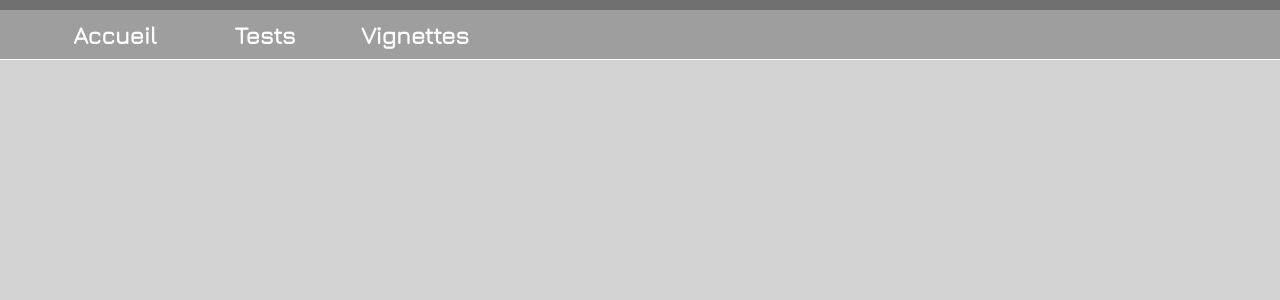
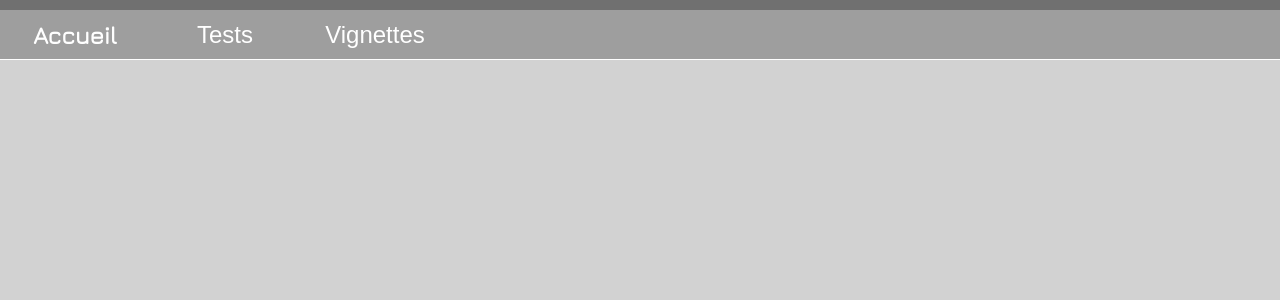
Before and after one commit to Giildo/UPE2A, a Symfony app: template templates/base.html.twig in a window 1280 px wide. Shown: the top 300 px of the page. Run offline with Twig, Linux system fonts and the light colour scheme; the template is opened without the code that fills it, so the values that code supplies are empty; some libraries are stand-ins or nearby versions.

Commit message:
Design the navbar

```diff
--- a/assets/css/core/_nav.scss
+++ b/assets/css/core/_nav.scss
@@ -10,32 +10,85 @@
   width: 100%;
   box-sizing: border-box;
   top: 0;
+  display: flex;
+  flex-direction: row;
+  align-items: center;
+  margin: 0;
 
-  ul {
+  a {
+    color: white;
+    font-family: $titleFont;
+    text-decoration: none;
+    font-weight: bold;
+    font-size: 1.5em;
+  }
+
+  #brand {
+    flex-basis: 150px;
+    height: 100%;
+    width: 100%;
     display: flex;
-    flex-direction: row;
+    justify-content: center;
     align-items: center;
-    margin: 0;
-    height: 49px;
 
-    li {
-      list-style: none;
-      flex-basis: 150px;
-      height: 100%;
-      display: flex;
-      justify-content: center;
-      align-items: center;
+    &:hover {
+      background-color: $greyDark;
+    }
+  }
+
+  .dropdown {
+    position: relative;
+    list-style: none;
+    flex-basis: 150px;
+    height: 100%;
+    display: flex;
+    justify-content: center;
+    align-items: center;
+
+    .dropbtn {
+      background-color: $grey;
+      color: white;
+      width: 100%;
+      font-size: 1.5em;
+      border: none;
+      cursor: pointer;
 
       &:hover {
         background-color: $greyDark;
       }
+    }
+
+    .dropdown-content {
+      display: none;
+      position: absolute;
+      top: 49px;
+      background: $grey;
+      min-width: 200px;
+      -webkit-box-shadow: 0 8px 16px 0 rgba(0,0,0,0.2);
+      -moz-box-shadow: 0 8px 16px 0 rgba(0,0,0,0.2);
+      box-shadow: 0 8px 16px 0 rgba(0,0,0,0.2);
 
       a {
-        color: white;
-        font-family: $titleFont;
-        text-decoration: none;
-        font-weight: bold;
-        font-size: 1.5em;
+        padding: 10px 0;
+        font-size: 1.1em;
+        display: block;
+        text-align: center;
+
+        &:hover {
+          background-color: $greyDark;
+        }
+      }
+    }
+
+    &:hover {
+      background-color: $greyDark;
+
+      .dropdown-content {
+        display: block;
+      }
+
+      .dropbtn {
+        background-color: $greyDark;
       }
     }
   }
--- a/assets/css/style.css
+++ b/assets/css/style.css
@@ -6,28 +6,65 @@
   height: 60px;
   width: 100%;
   box-sizing: border-box;
-  top: 0; }
-  #navbar ul {
+  top: 0;
   display: flex;
   flex-direction: row;
   align-items: center;
-    margin: 0;
-    height: 49px; }
-    #navbar ul li {
+  margin: 0; }
+  #navbar a {
+    color: white;
+    font-family: "Jura", sans-serif;
+    text-decoration: none;
+    font-weight: bold;
+    font-size: 1.5em; }
+  #navbar #brand {
+    flex-basis: 150px;
+    height: 100%;
+    width: 100%;
+    display: flex;
+    justify-content: center;
+    align-items: center; }
+    #navbar #brand:hover {
+      background-color: #707070; }
+  #navbar .dropdown {
+    position: relative;
     list-style: none;
     flex-basis: 150px;
     height: 100%;
     display: flex;
     justify-content: center;
     align-items: center; }
-      #navbar ul li:hover {
+    #navbar .dropdown .dropbtn {
+      background-color: #9e9e9e;
+      color: white;
+      width: 100%;
+      font-size: 1.5em;
+      border: none;
+      cursor: pointer; }
+      #navbar .dropdown .dropbtn:hover {
         background-color: #707070; }
-      #navbar ul li a {
-        color: white;
-        font-family: "Jura", sans-serif;
-        text-decoration: none;
-        font-weight: bold;
-        font-size: 1.5em; }
+    #navbar .dropdown .dropdown-content {
+      display: none;
+      position: absolute;
+      top: 49px;
+      background: #9e9e9e;
+      min-width: 200px;
+      -webkit-box-shadow: 0 8px 16px 0 rgba(0, 0, 0, 0.2);
+      -moz-box-shadow: 0 8px 16px 0 rgba(0, 0, 0, 0.2);
+      box-shadow: 0 8px 16px 0 rgba(0, 0, 0, 0.2); }
+      #navbar .dropdown .dropdown-content a {
+        padding: 10px 0;
+        font-size: 1.1em;
+        display: block;
+        text-align: center; }
+        #navbar .dropdown .dropdown-content a:hover {
+          background-color: #707070; }
+    #navbar .dropdown:hover {
+      background-color: #707070; }
+      #navbar .dropdown:hover .dropdown-content {
+        display: block; }
+      #navbar .dropdown:hover .dropbtn {
+        background-color: #707070; }
 
 body {
   margin: 60px 0 0 0;
--- a/templates/base.html.twig
+++ b/templates/base.html.twig
@@ -17,11 +17,21 @@
 </head>
 <body>
 <nav id="navbar">
-    <ul>
-        <li><a href="{{ path('core_home') }}">Accueil</a></li>
-        <li><a href="{{ path('control_show', {'id': '1'}) }}">Tests</a></li>
-        <li><a href="{{ path('thumbnails_list') }}">Vignettes</a></li>
-    </ul>
+    <div id="brand"><a href="{{ path('core_home') }}">Accueil</a></div>
+    <div class="dropdown">
+        <button class="dropbtn">Tests</button>
+        <div class="dropdown-content">
+            <a href="{{ path('control_show', {'id': 1}) }}">Liste des tests</a>
+            <a href="{{ path('control_show', {'id': 1}) }}">Liste des tests</a>
+            <a href="{{ path('control_show', {'id': 1}) }}">Liste des tests</a>
+        </div>
+    </div>
+    <div class="dropdown">
+        <button class="dropbtn">Vignettes</button>
+        <div class="dropdown-content">
+            <a href="{{ path('thumbnails_list') }}">Liste des vignettes</a>
+        </div>
+    </div>
 </nav>
 {% block body %}{% endblock %}
 {% block javascripts %}{% endblock %}
```
Also changed, not shown: 1 other file. Lines whose indentation alone changed are shown as unchanged.
